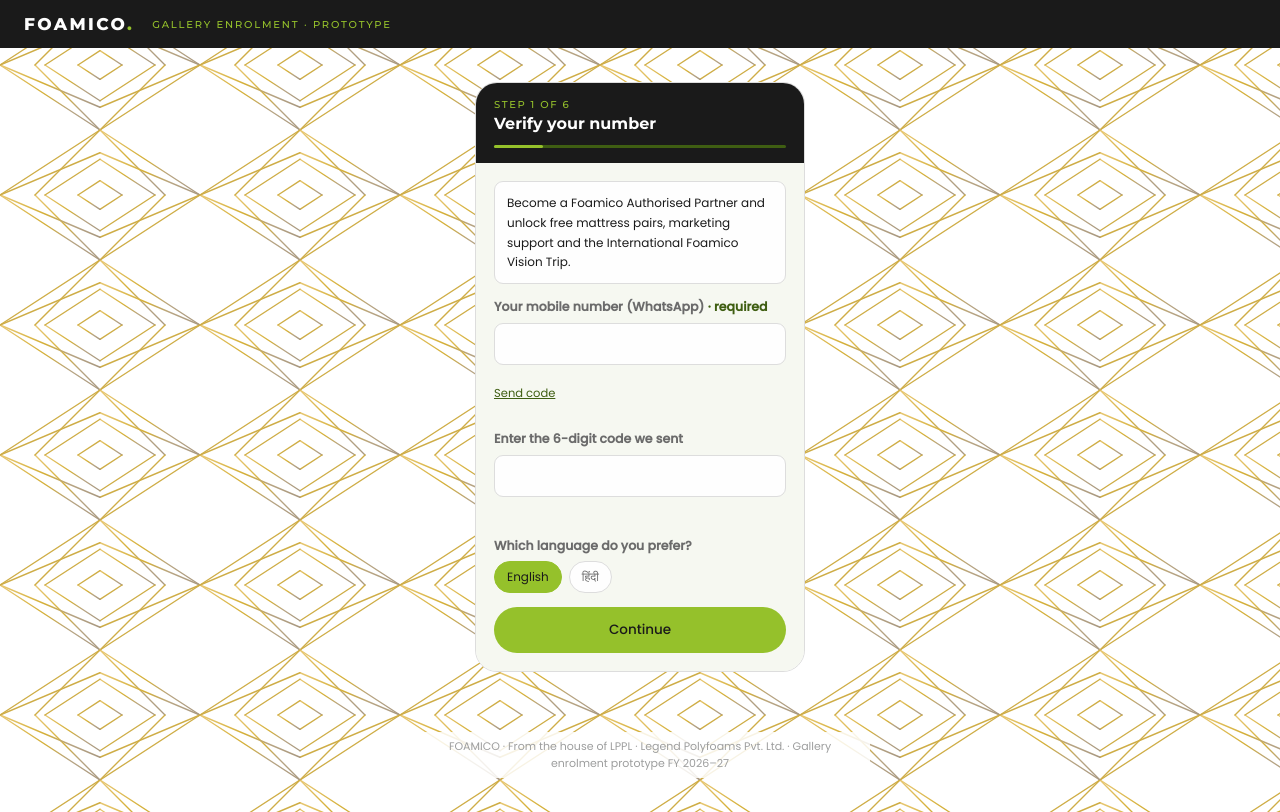
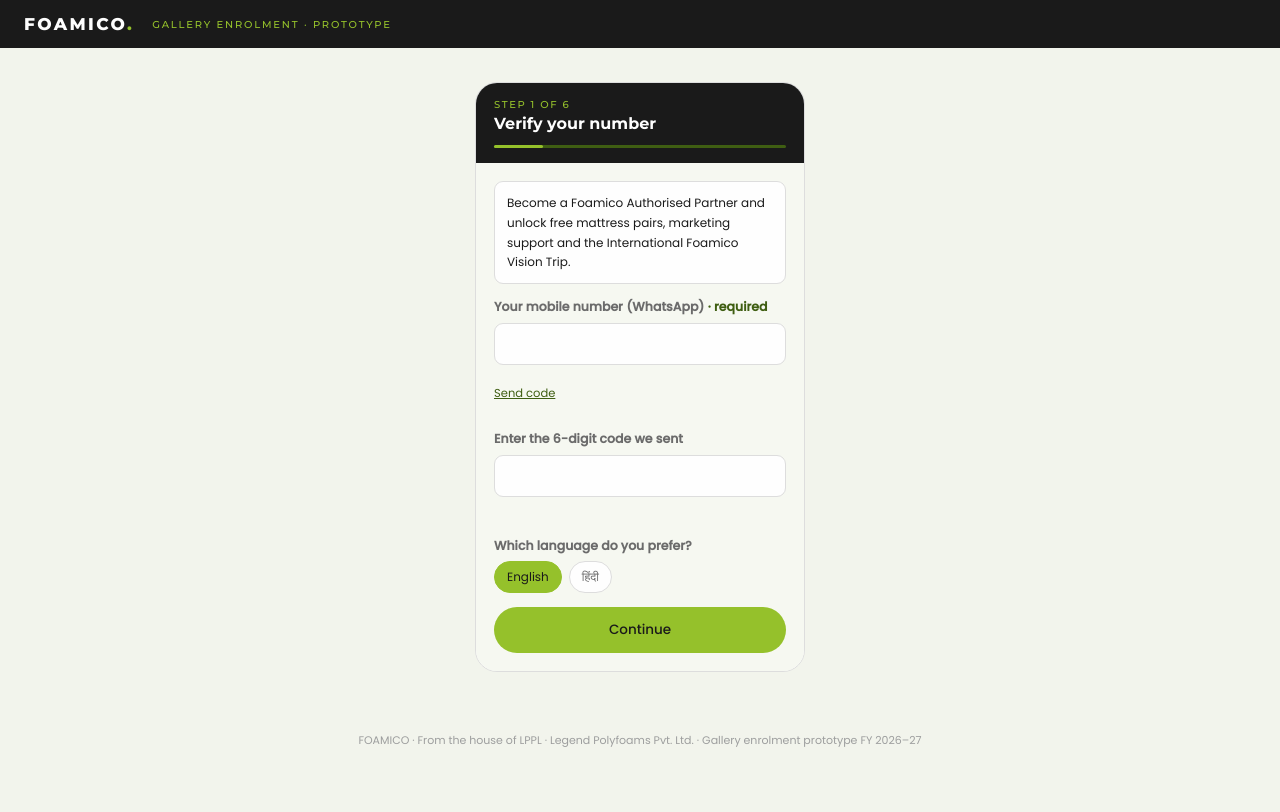
Before and after one commit to shlok-crypto1/Dealer-Enrolment-Form, a website: page index.html in a window 1280 px wide. Drawn offline with Linux system fonts and the light colour scheme.

Commit message:
remove edits

```diff
--- a/index.html
+++ b/index.html
@@ -15,7 +15,7 @@
   --lgrey:#DDDDDD; --mist:#F2F4EC; --paper:#F6F8F1;
 }
 *{box-sizing:border-box;margin:0;padding:0}
-body{font-family:Poppins,system-ui,sans-serif;color:var(--black);-webkit-font-smoothing:antialiased;background-color:#FFFFFF;background-image:url("deco-trellis-tile.svg");background-repeat:repeat}
+body{font-family:Poppins,system-ui,sans-serif;background:var(--mist);color:var(--black);-webkit-font-smoothing:antialiased}
 
 .topbar{background:var(--black);padding:14px 24px;display:flex;align-items:center;gap:18px;flex-wrap:wrap}
 .mark{font-family:Montserrat;font-weight:800;font-size:17px;color:var(--egg);letter-spacing:.14em}
@@ -90,7 +90,7 @@
 .wa{background:var(--egg);border:1px solid var(--lgrey);border-radius:9px;padding:13px;text-align:left;font-size:12px;line-height:1.7;color:var(--black)}
 .wa span{color:var(--sand);font-size:10.5px;letter-spacing:.1em;text-transform:uppercase;font-family:Montserrat;font-weight:500}
 
-.foot{text-align:center;font-size:11px;color:var(--sand);padding:6px 16px;margin:0 auto 34px;max-width:460px;background:rgba(255,255,255,.85);border-radius:10px;width:fit-content}
+.foot{text-align:center;font-size:11px;color:var(--sand);padding:0 20px 34px}
 
 @media (max-width:480px){
   .wrap{padding:18px 0 30px}
```
Also changed, not shown: deco-trellis-tile.svg (deleted).
